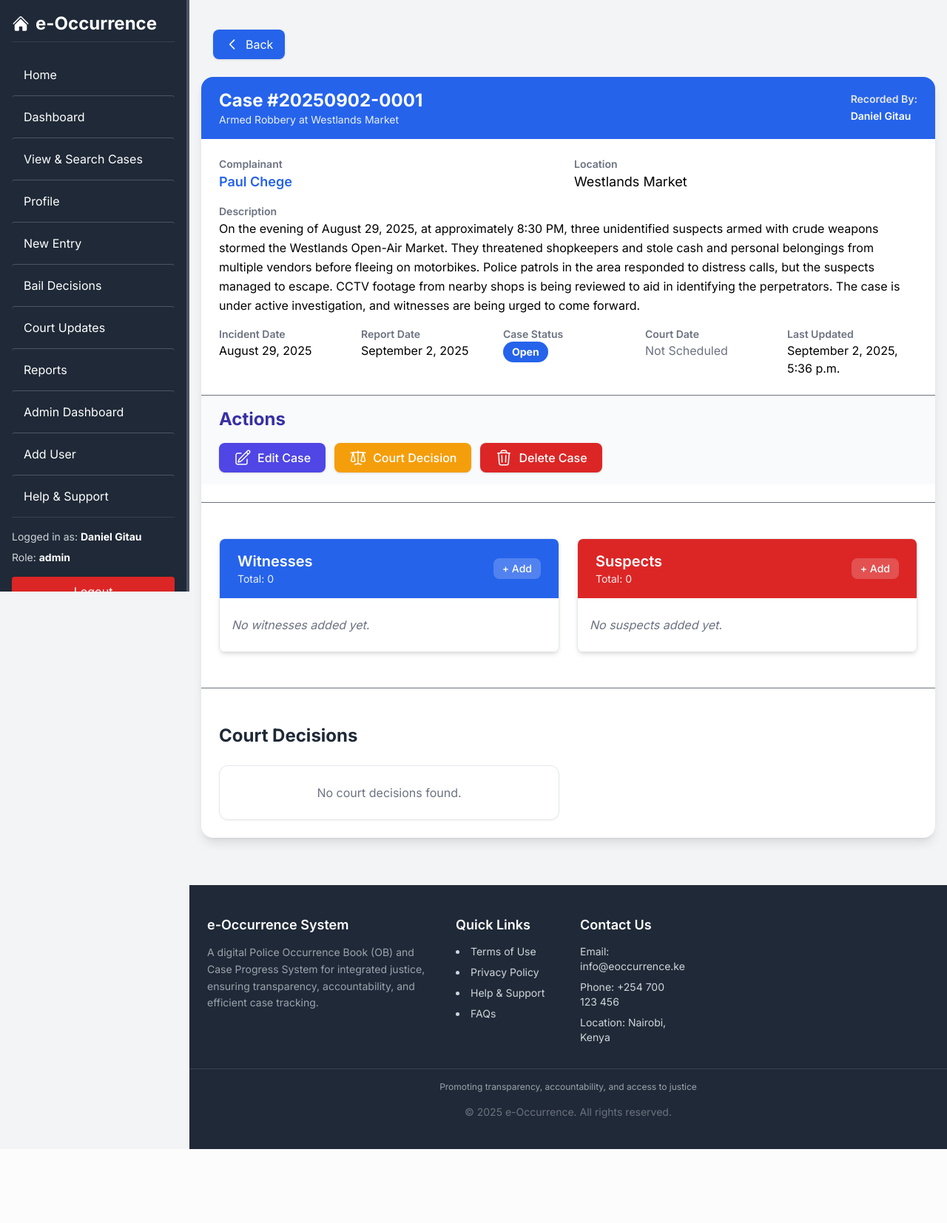
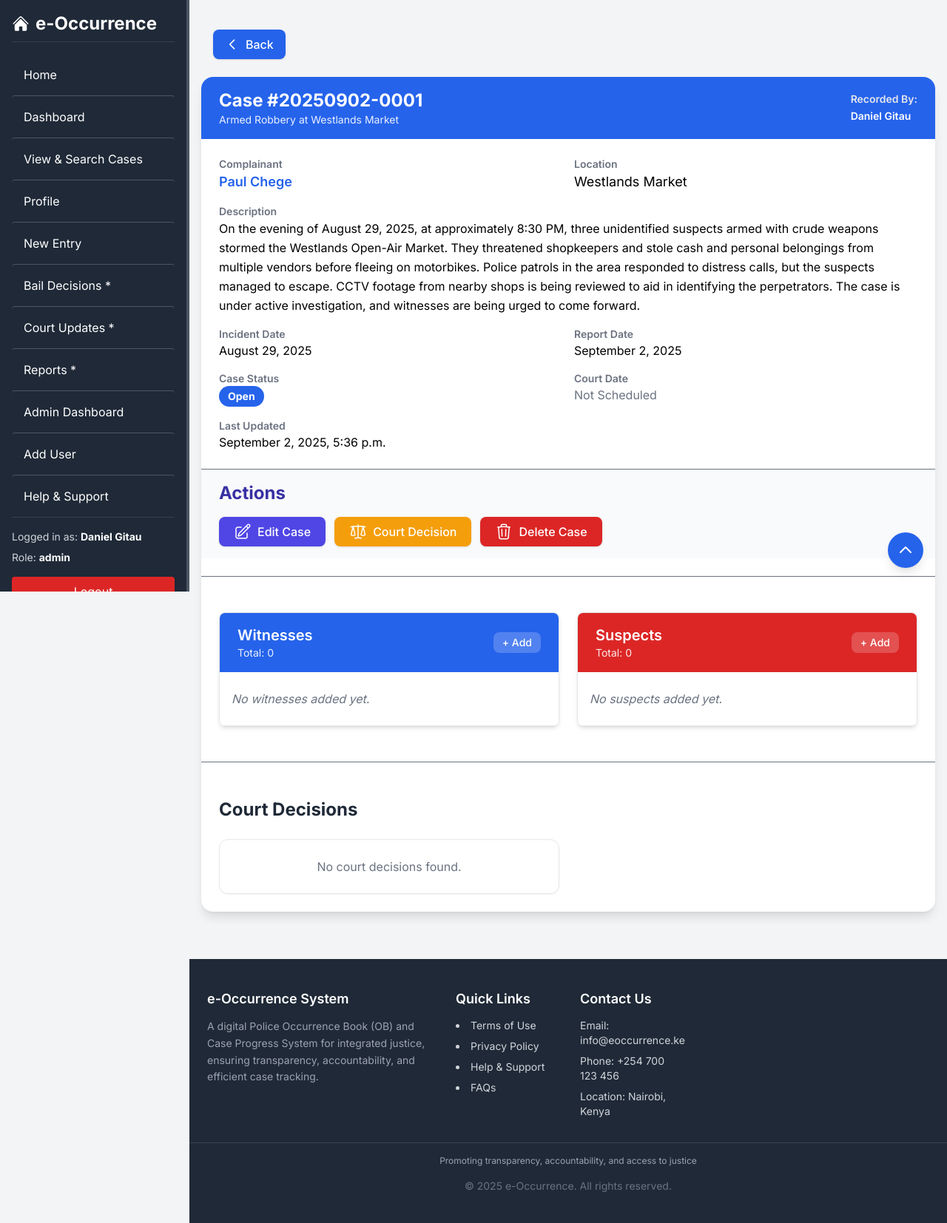
Before and after one commit to DannyDuke77/E-Occurrence, a Django app: page /cases/case-details/41a48123-b4ae-4819-9d08-4dfc8b6e004e/ in a window 1280 px wide. Shown: the whole page at 74% size. Before the commit the page ends 1554 px from the top, so only its background shows below. Run offline with Django 5.2, Linux system fonts and the light colour scheme; a user stored in the database is signed in; data comes from the database, SQL or seed files in the repository; both versions use the stored data as it was after the commit; some libraries are stand-ins or nearby versions.

Commit message:
Refactor back button placement and UI enhancements
Moved back button from individual case-related pages to the base template for consistent navigation. Improved witness statement display and added an 'Up' button for easier page navigation. Minor layout and style adjustments for better user experience.

```diff
--- a/eoccurrence/cases/templates/cases/case_details.html
+++ b/eoccurrence/cases/templates/cases/case_details.html
@@ -3,16 +3,6 @@
 {% block title %}Case {{ case.case_number }} Details{% endblock %}
 
 {% block content %}
-    <div class="flex justify-between items-center mb-6 px-4">
-        <!-- Back to previous page -->
-        <a href="{% url 'cases:view_cases' %}" onclick="window.history.back(); return false;"
-            class="inline-flex items-center px-4 py-2 bg-blue-600 text-white rounded-lg shadow hover:bg-blue-700 transition">
-            <svg xmlns="http://www.w3.org/2000/svg" class="h-5 w-5 mr-2" fill="none" viewBox="0 0 24 24" stroke="currentColor">
-                <path stroke-linecap="round" stroke-linejoin="round" stroke-width="2" d="M15 19l-7-7 7-7" />
-            </svg>
-            Back
-        </a>
-    </div>
     {% if messages %}
         <div class="mb-6">
             {% for message in messages %}
@@ -63,7 +53,7 @@
                 <p class="leading-relaxed">{{ case.description }}</p>
             </div>
 
-            <div class="grid grid-cols-1 sm:grid-cols-5 gap-4">
+            <div class="grid grid-cols-2 :grid-cols-5 gap-4">
                 <div>
                     <p class="text-sm font-semibold text-gray-500">Incident Date</p>
                     <p>{{ case.incident_date|date:"F j, Y" }}</p>
@@ -164,11 +154,13 @@
                         {% for witness in case.witnesses.all %}
                             <li class="py-2 flex items-start space-x-2">
                                 <span class="text-gray-400 font-medium">{{ forloop.counter }}.</span>
-                                <a href="{% url 'cases:witness_page' case.uuid witness.uuid %}"
-                                class="text-gray-800 hover:text-blue-600 hover:underline underline-offset-2 transition">
-                                {{ witness.name }}
-                                </a>
-                                <span class="text-gray-500 text-sm truncate">– {{ witness.statement|truncatechars:50 }}</span>
+                                <div class="flex flex-col">
+                                    <a href="{% url 'cases:witness_page' case.uuid witness.uuid %}"
+                                    class="text-gray-800 hover:text-blue-600 hover:underline underline-offset-2 transition">
+                                    {{ witness.name }}
+                                    </a>
+                                    <span class="text-gray-500 text-sm line-clamp-1">– {{ witness.statement }}</span>
+                                </div>
                             </li>
                         {% empty %}
                             <li class="py-2 text-gray-500 italic">No witnesses added yet.</li>
--- a/eoccurrence/cases/templates/cases/case_entry.html
+++ b/eoccurrence/cases/templates/cases/case_entry.html
@@ -2,7 +2,6 @@
 
 {% block title %}Case Entry{% endblock %}
 
-{% load static %}
 {% block content %}
 <div class="max-w-xl mx-auto bg-white p-6 shadow-lg rounded-lg">
     <h2 class="text-2xl font-bold text-center mb-4 text-indigo-800">{{ form_title }}</h2>
--- a/eoccurrence/core/templates/core/base.html
+++ b/eoccurrence/core/templates/core/base.html
@@ -18,7 +18,7 @@
     <!-- PWA meta tags -->
     {% progressive_web_app_meta %}
 
-    <title>{% block title %}{% endblock %} | E-Occurrence</title>
+    <title>{% block title %}{% endblock %} | E-Occurrence - Integrated Justice in Kenya</title>
     <style type="text/tailwindcss">
         body {
             font-family: 'Inter', system-ui, -apple-system, BlinkMacSystemFont, 'Segoe UI',
@@ -67,12 +67,12 @@
 
             {% if user.is_authenticated and user.profile.user_role == 'police' or user.profile.user_role == 'admin' %}
               <a href="{% url 'cases:complainant_entry' %}" class="block px-4 py-4 rounded hover:bg-gray-700">New Entry</a>
-              <a href="#" class="block px-4 py-4 rounded hover:bg-gray-700">Bail Decisions</a>
+              <a href="#" class="block px-4 py-4 rounded hover:bg-gray-700">Bail Decisions *</a>
             {% endif %}
 
             {% if user.is_authenticated and user.profile.user_role == 'court' or user.profile.user_role == 'admin' %}
-              <a href="#" class="block px-4 py-4 rounded hover:bg-gray-700">Court Updates</a>
-              <a href="#" class="block px-4 py-4 rounded hover:bg-gray-700">Reports</a>
+              <a href="#" class="block px-4 py-4 rounded hover:bg-gray-700">Court Updates *</a>
+              <a href="#" class="block px-4 py-4 rounded hover:bg-gray-700">Reports *</a>
             {% endif %}
 
             {% if user.is_authenticated and user.profile.user_role == 'admin' %}
@@ -107,17 +107,39 @@
 
       <div class="flex-1 md:ml-64 flex flex-col">
         <!-- Mobile navbar -->
-        <header class="bg-white shadow-md p-4 flex items-center md:hidden">
+        <header class="shadow-md p-4 flex items-center md:hidden fixed w-full z-30 backdrop-blur-lg">
           <button id="openSidebar" class="text-gray-700 mr-3 text-2xl font-bold">
             ☰
           </button>
-          <h1 class="text-lg font-semibold">E-Occurrence</h1>
+          <a href="/" class="text-lg font-semibold">E-Occurrence</a>
         </header>
 
         <!-- Main content -->
-        <main class="flex-1 overflow-y-auto p-4 mt-6 min-h-screen">
+        <main class="flex-1 overflow-y-auto p-4 mt-16 md:mt-6 min-h-screen">
+          <!-- Back button -->
+            <div class="hidden md:block mb-6 px-4">
+                <button onclick="window.history.back(); return false;"
+                class="flex items-center px-4 py-2 bg-blue-600 text-white font-medium rounded-lg shadow hover:bg-blue-700 transition">
+                  <svg xmlns="http://www.w3.org/2000/svg" class="h-5 w-5 mr-2" fill="none" viewBox="0 0 24 24" stroke="currentColor">
+                      <path stroke-linecap="round" stroke-linejoin="round" stroke-width="2" d="M15 19l-7-7 7-7" />
+                  </svg>
+                    Back
+                </button>
+            </div>
+
+          <!-- Page-specific content -->
           {% block content %}
           {% endblock %}
+
+          <!-- Up button -->
+          <div class="fixed bottom-8 right-8">
+            <button onclick="window.scrollTo({ top: 0, behavior: 'smooth' });"
+              class="p-3 bg-blue-600 text-white rounded-full shadow-lg hover:bg-blue-700 transition">
+              <svg xmlns="http://www.w3.org/2000/svg" class="h-6 w-6" fill="none" viewBox="0 0 24 24" stroke="currentColor">
+                <path stroke-linecap="round" stroke-linejoin="round" stroke-width="2" d="M5 15l7-7 7 7" />
+              </svg>
+            </button>
+          </div>
         </main>
 
         <!-- Footer -->
```
Also changed, not shown: eoccurrence/accounts/templates/accounts/login.html (+11 -0 lines), eoccurrence/cases/templates/cases/complainant_page.html (+0 -11 lines), eoccurrence/cases/templates/cases/suspect_page.html (+0 -11 lines), eoccurrence/cases/templates/cases/witness_page.html (+0 -10 lines), eoccurrence/db.sqlite3.
